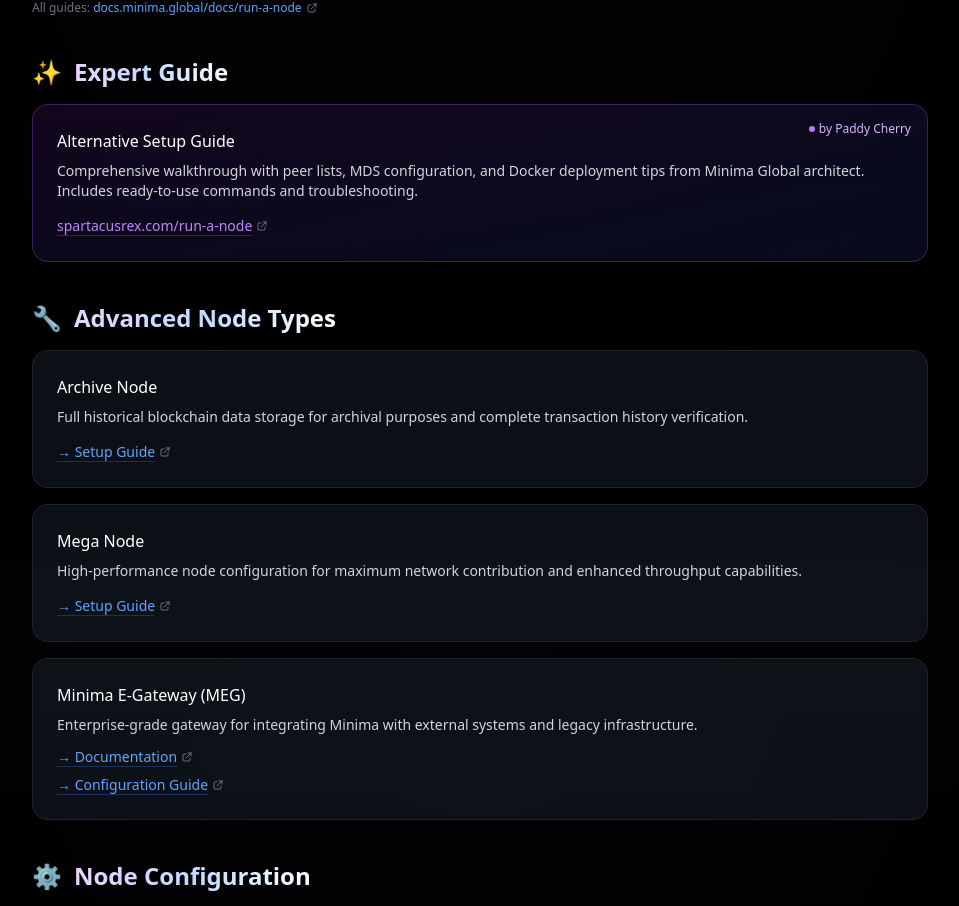
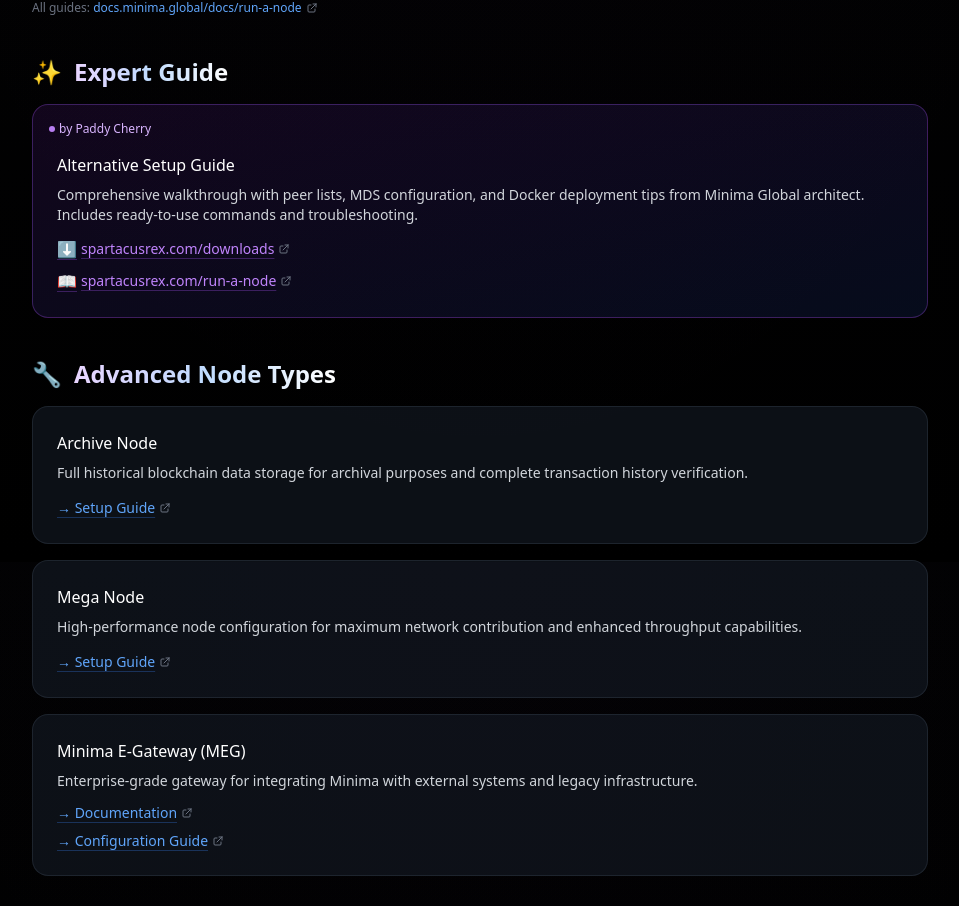
Before and after one commit to KuA1bo/minimaverse-site, a Next.js app: page /nodes in a window 1280 px wide. Shown: the part 1838-2744 px from the top of the page, without its empty margins (160-1119 px from the left). Built offline with nearby package versions, Linux system fonts and the light colour scheme.

Commit message:
add download link and move author badge to the left

```diff
--- a/src/app/nodes/page.tsx
+++ b/src/app/nodes/page.tsx
@@ -384,25 +384,41 @@ export default function NodesPage() {
                           group overflow-hidden hover:-translate-y-1 expert-card-glow">
             <div className="absolute inset-0 bg-gradient-to-br from-purple-500/5 to-blue-500/5 opacity-0 group-hover:opacity-100 transition-opacity duration-300" />
 
-            {/* Attribution badge */}
-            <div className="absolute top-4 right-4">
+            {/* Attribution badge - absolute positioned, top-left */}
+            <div className="absolute top-4 left-4">
               <span className="text-xs text-purple-300 font-medium flex items-center gap-1">
                 <span className="w-1.5 h-1.5 bg-purple-400 rounded-full animate-pulse" />
                 by Paddy Cherry
               </span>
             </div>
 
+            {/* Content wrapper with balanced padding below absolute badge */}
+            <div className="pt-6">
               <h3 className="text-white font-medium mb-2 relative">Alternative Setup Guide</h3>
               <p className="text-gray-300 text-sm mb-3 relative">
                 Comprehensive walkthrough with peer lists, MDS configuration, and Docker deployment tips
                 from Minima Global architect. Includes ready-to-use commands and troubleshooting.
               </p>
+
+              {/* Links section - Downloads first, then Guide */}
+              <div className="space-y-2">
+                <ExternalLink
+                  href="https://spartacusrex.com/downloads.html"
+                  className="text-purple-400 hover:text-purple-300 underline decoration-purple-500/30 hover:decoration-purple-400/60 underline-offset-4 transition-all duration-300 text-sm relative inline-flex items-center gap-1"
+                >
+                  <span className="text-base">⬇️</span>
+                  spartacusrex.com/downloads
+                </ExternalLink>
+                <br />
                 <ExternalLink
                   href="https://spartacusrex.com/run-a-node.html"
-              className="text-purple-400 hover:text-purple-300 underline decoration-purple-500/30 hover:decoration-purple-400/60 underline-offset-4 transition-all duration-300 text-sm relative"
+                  className="text-purple-400 hover:text-purple-300 underline decoration-purple-500/30 hover:decoration-purple-400/60 underline-offset-4 transition-all duration-300 text-sm relative inline-flex items-center gap-1"
                 >
+                  <span className="text-base">📖</span>
                   spartacusrex.com/run-a-node
                 </ExternalLink>
+              </div>
+            </div>
           </div>
         </section>
 
```
Lines whose indentation alone changed are shown as unchanged.
